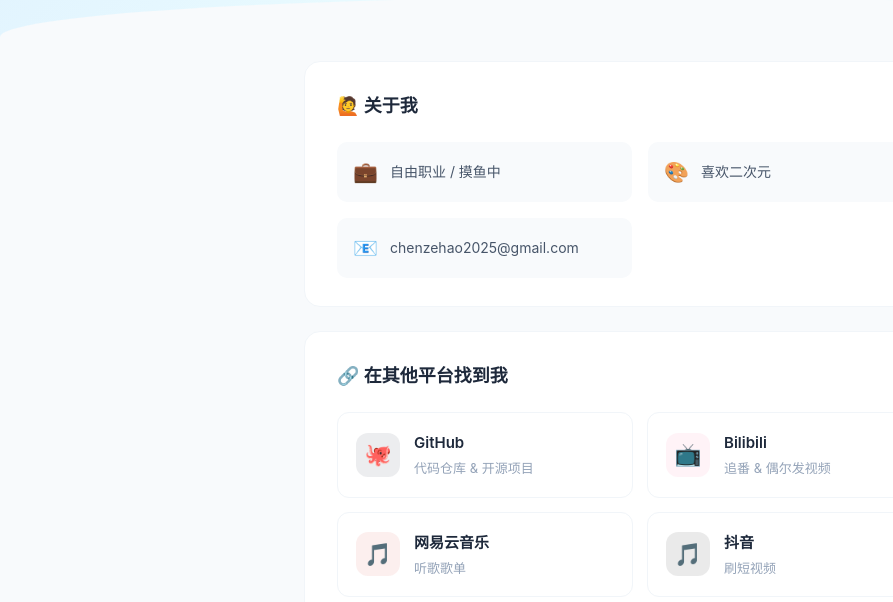
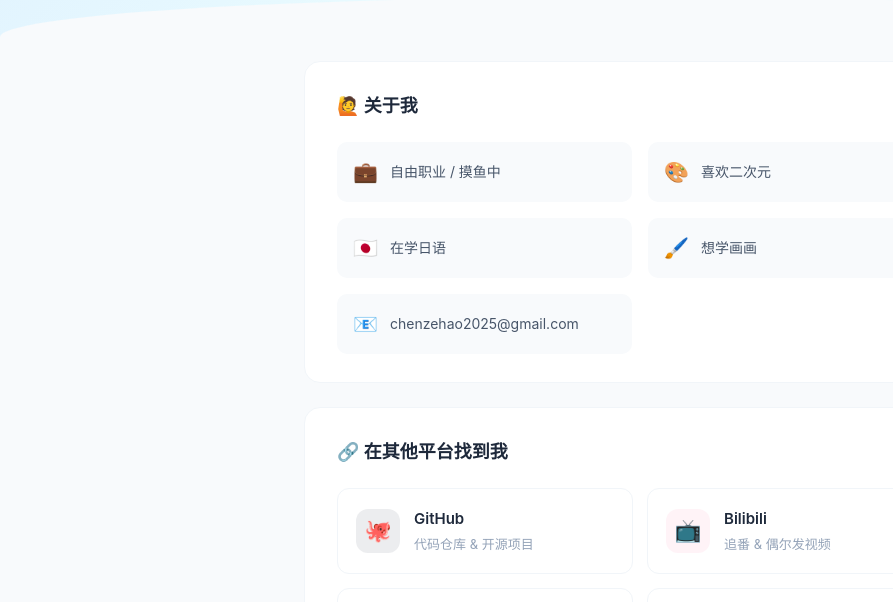
Before and after one commit to xiaokuiizumi/xiaokui-blog, a plain HTML site: page about.html in a window 1280 px wide. Shown: the part 187-789 px from the top of the page, without its empty margins (0-893 px from the left). Drawn offline with Linux system fonts and the light colour scheme.

Commit message:
Add 在学日语 and 想学画画 to about

```diff
--- a/about.html
+++ b/about.html
@@ -80,6 +80,8 @@
             <div class="about-grid">
                 <div class="about-item"><span class="icon">💼</span><span>自由职业 / 摸鱼中</span></div>
                 <div class="about-item"><span class="icon">🎨</span><span>喜欢二次元</span></div>
+                <div class="about-item"><span class="icon">🇯🇵</span><span>在学日语</span></div>
+                <div class="about-item"><span class="icon">🖌️</span><span>想学画画</span></div>
                 <div class="about-item"><span class="icon">📧</span><span>chenzehao2025@gmail.com</span></div>
             </div>
         </div>
```
Also changed, not shown: index.html (+2 -0 lines).
